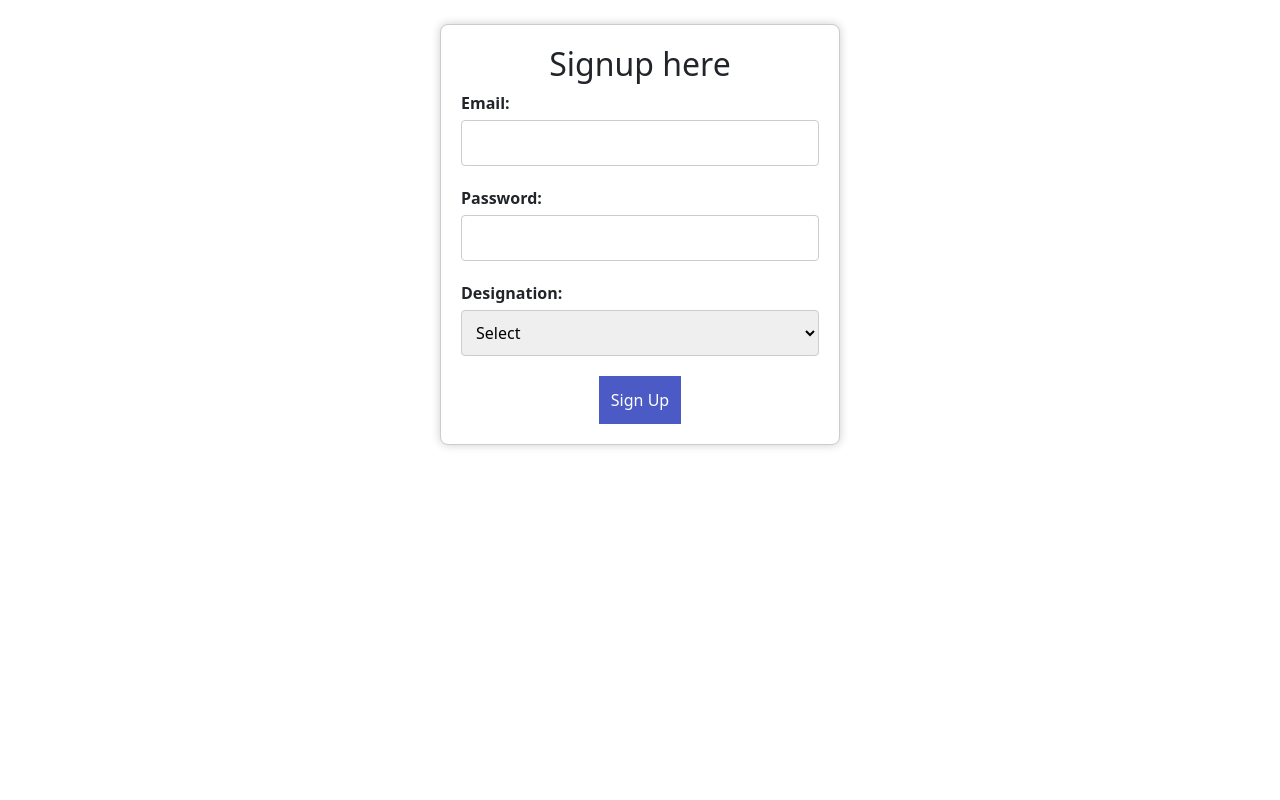
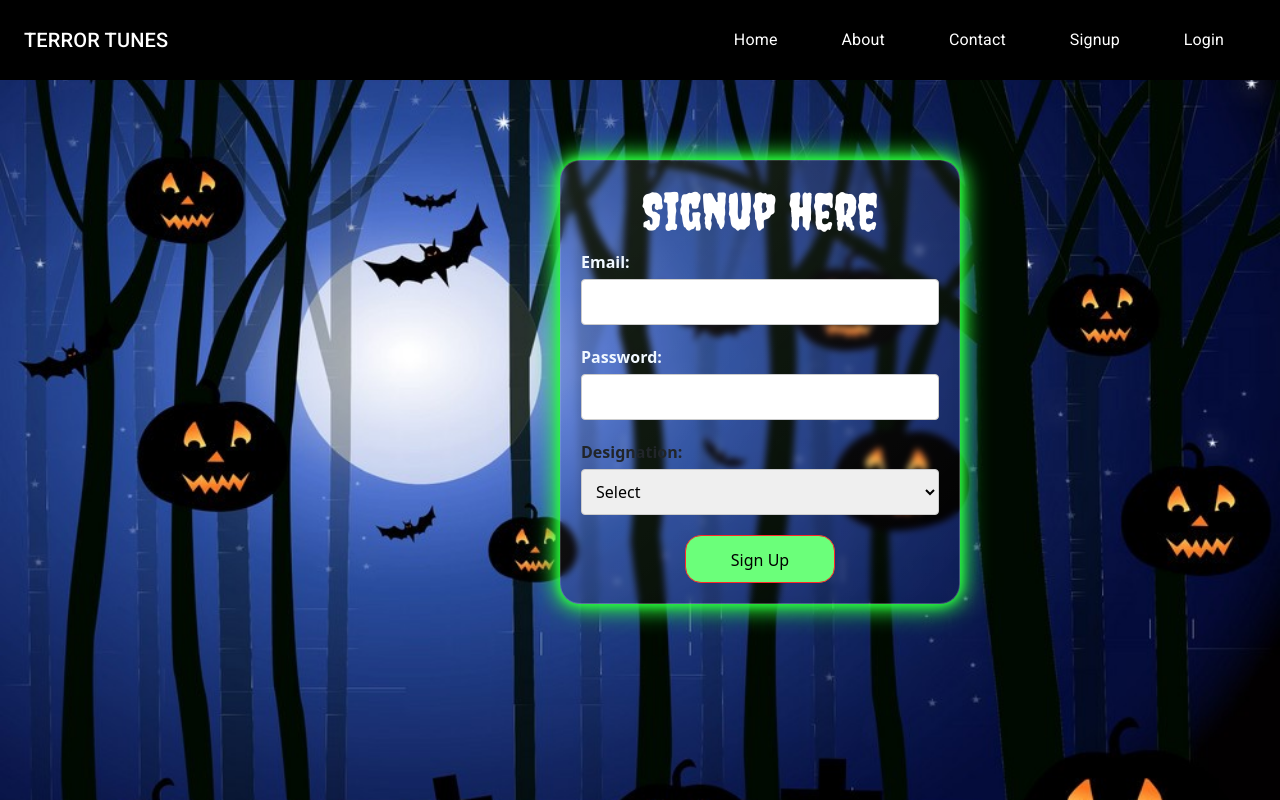
Before and after one commit to Nandini80/TerrorTunes, a React (Vite) app in the folder client/: page /Signup in a window 1280 px wide. Built offline with nearby package versions, Linux system fonts and the light colour scheme.

Commit message:
more changes made

```diff
--- a/client/src/components/Landingpage/components/Navbar.jsx
+++ b/client/src/components/Landingpage/components/Navbar.jsx
@@ -67,7 +67,7 @@ const Navbar = () => {
                 component="h2"
 
                 >
-                    HBSales
+                    TERROR TUNES
                 </Typography>
                 <Box sx={{display: { xs: 'block', sm: 'none' } }}>
                     <DrawerItem />
--- a/client/src/components/Login.jsx
+++ b/client/src/components/Login.jsx
@@ -1,7 +1,8 @@
 import React, { useState } from 'react';
 import axios from 'axios';
 import {useNavigate} from 'react-router-dom';
-
+import './login.css'
+import Navbar from './Landingpage/components/Navbar';
 function Login()
 {
   const navigate = useNavigate();
@@ -61,24 +62,29 @@ function Login()
   };
 
   return (
-    <div className="signup-container mt-5">
-      <form method="post">
+    <div className='outer'>
+      <Navbar/>
+      <div className='logincon'>
+    {/* <div className="signup-container mt-5 "> */}
+      <form method="post" className='myform'>
         <center>
-          <h2>Login here</h2>
+          <h2 className='heading'> Login here</h2>
           <div className="input-container">
-            <label>Email:</label>
+            <label className='lab'>Email:</label>
             <input type="email" name="email" onChange={doUpdatetxt} onBlur={doCheck} required />
             <p>{errobj.email}</p>
           </div>
           <div className="input-container">
-            <label>Password:</label>
+            <label className='lab'>Password:</label>
             <input type="password" name="pass" onChange={doUpdatetxt} onBlur={doCheck} required />
             <p>{errobj.pass}</p>
             </div>
-          <button value="button" onClick={doSubmit}>Login</button>
+          <button className='loginbtn' value="button" onClick={doSubmit}>Login</button>
         </center>
       </form>
+      </div>
     </div>
+    // </div>
   );
 }
 
--- a/client/src/components/QuizOfTheUnKnown/quiz.css
+++ b/client/src/components/QuizOfTheUnKnown/quiz.css
@@ -1,12 +1,12 @@
-  .App {
+  .outer {
   overflow-y: hidden;
   text-align: center;
   width: 100%;
   height: 100vh;
-  background-image: url('./img3.jpg'); /* Set background image for the quiz */
+  background-image: url('./img3.jpg');
   background-size: cover;
+  }
 
-  }
 
   .heading {
     width: 100%;
@@ -91,12 +91,12 @@
     margin: auto;
   }
 
-  ul {
+  .unlist {
     list-style: none;
    margin-left: 40px;
   }
 
-  li {
+  .litem {
     margin-top: 8px;
 
     background-color: rgb(33 15 15);
@@ -114,28 +114,13 @@
     font-style: normal;
     overflow-y: hidden;
 
-
-    /* &.correct {
-      background-color: green;
-      border: 3px solid #775d5d;
-    }
-
-    &.incorrect {
-      background-color: red;
-      border: 3px solid #775d5d;
-    }
-
-    &:hover {
-      cursor: pointer;
-    } */
-
   }
-  li:hover{
+  .litem:hover{
     cursor:pointer;
   }
 
 
-  li:active{
+  .litem:active{
     background-color: rgb(222, 165, 150);
     color: black;
   }
@@ -179,7 +164,7 @@
       box-shadow: 0 8px 32px 0 rgba(0, 0, 0, 0.37);
   }
 
-  button {
+  .btn {
     background-color: #00CC00;
     border: none;
     color: white;
--- a/client/src/components/QuizOfTheUnKnown/quiz.jsx
+++ b/client/src/components/QuizOfTheUnKnown/quiz.jsx
@@ -2,9 +2,9 @@
 import React, { useState, useEffect } from "react";
 import "./quiz.css";
 import questions from "./ques.jsx";
-import pic from './img3.jpg';
+// import pic from './img3.jpg';
 
-function App() {
+function Quiz() {
   const shuffledQuestions = [...questions].sort(() => Math.random() - 0.2).slice(0, 5);
 
   const [showResults, setShowResults] = useState(false);
@@ -36,12 +36,14 @@ function App() {
     setScore(0);
     setCurrentQuestion(0);
     setShowResults(false);
+    const audioElement = document.getElementById("endGameAudio");
+    audioElement.play();
   };
 
   return (
     <>
     {/* <img src={pic} alt="not aval" width="100%"/> */}
-    <div className="App">
+    <div className="outer">
       {/* <video src={videobg} className="video-background" autoPlay loop muted playsInline /> */}
 
       <h1 className="heading">QUIZ OF THE UNKNOWN</h1>
@@ -53,15 +55,17 @@ function App() {
           <h2>
             {score} out of 5 correct - ({(score / 5) * 100}%)
           </h2>
-          <button onClick={restartGame}>Restart game</button>
+          <button className="btn"onClick={restartGame}>Restart game</button>
+          {/* added  */}
+
         </div>
       ) : (
         <div className="question-card">
           <h2 className="quescnt">Question: {currentQuestion + 1} out of 5</h2>
           <h3 className="question-text">{shuffledQuestions[currentQuestion].text}</h3>
-          <ul>
+          <ul className="unlist">
             {shuffledQuestions[currentQuestion].options.map((option) => (
-              <li key={option.id} onClick={() => optionClicked(option.isCorrect) }>
+              <li  className="litem" key={option.id} onClick={() => optionClicked(option.isCorrect) }>
                 {option.text}
               </li>
             ))}
@@ -73,4 +77,4 @@ function App() {
   );
 }
 
-export default App;
+export default Quiz;
--- a/client/src/components/Signup.jsx
+++ b/client/src/components/Signup.jsx
@@ -3,7 +3,8 @@ import axios from 'axios';
 import '../Styling/SignupCSS.css';
 import { signupservice } from '../services/user';
 import { useNavigate } from 'react-router-dom';
-
+import Navbar from './Landingpage/components/Navbar';
+import './signup.css'
 function Signup() {
   const [obj, dosignup] = useState({ email: "", pass: "", desig: "" });
   const [errobj, doUpdateErr] = useState({ email: "", pass: "", desig: "" })
@@ -61,17 +62,20 @@ function Signup() {
      }
 
   return (
-    <div className="signup-container mt-4">
-      <form method="post">
+  <div className="outer">
+    <Navbar/>
+    <div className="signupcon">
+    {/* <div className="signup-container mt-4"> */}
+      <form method="post" name='myform'>
         <center>
-          <h2>Signup here</h2>
+          <h2 className='heading'>Signup here</h2>
           <div className="input-container">
-            <label>Email:</label>
+            <label className='lab'>Email:</label>
             <input type="email" name="email" onChange={doUpdatetxt} onBlur={doCheck} required />
             <p>{errobj.email}</p>
           </div>
           <div className="input-container">
-            <label>Password:</label>
+            <label className='lab'>Password:</label>
             <input type="password" name="pass" onChange={doUpdatetxt} onBlur={doCheck} required />
             <p>{errobj.pass}</p>
           </div>
@@ -84,10 +88,12 @@ function Signup() {
             </select>
             <p>{errobj.desig}</p>
           </div>
-          <button value="Submit" onClick={doSign}>Sign Up</button>
+          <button className='signbtn' value="Submit" onClick={doSign}>Sign Up</button>
         </center>
       </form>
+      </div>
     </div>
+    //  </div>
   );
 }
 
--- /dev/null
+++ b/client/src/components/login.css
@@ -0,0 +1,73 @@
+
+.outer {
+    height: 100vh;
+    background-image: url('./g4.jpg');
+    background-size: cover;
+  }
+
+  .logincon {
+    height: auto;
+    width: 90%; /* Adjusted for responsiveness */
+    position: absolute;
+    top:10rem;
+    left: 35rem;
+    max-width: 400px; /* Set a maximum width for larger screens */
+    margin: auto; /* Center the logincon */
+    padding: 20px;
+    background: linear-gradient(135deg, rgba(255, 255, 255, 0.1), rgba(255, 255, 255, 0));
+    backdrop-filter: blur(3px);
+    -webkit-backdrop-filter: blur(10px);
+    border-radius: 20px;
+    border: 1px solid rgba(255, 255, 255, 0.18);
+    box-shadow: 0 8px 32px 0 rgba(0, 0, 0, 0.37);
+    box-shadow: 0 0 10px #2AFF3D, 0 0 20px #2AFF3D, 0 0 30px #2AFF3D;
+  }
+
+  .myform {
+    margin-top: 2rem;
+    margin-left: auto;
+    margin-right: auto;
+  }
+
+  .heading {
+    color: #2AFF3D;
+  }
+
+  .lab {
+    color: aliceblue;
+  }
+
+  form p {
+    color: rgb(138, 138, 117);
+  }
+
+  .loginbtn {
+    height: 3rem;
+    width: 100%; /* Full width for responsiveness */
+    max-width: 200px; /* Set a maximum width for larger screens */
+    border-radius: 1rem;
+    background-color: rgb(107, 255, 122);
+    color: black;
+    border: 1px solid rgb(255, 41, 41);
+  }
+
+  .loginbtn:active {
+    background-color: rgb(56, 104, 61);
+  }
+
+  /* Media queries for responsiveness */
+  @media screen and (max-width: 768px) {
+    .logincon {
+      width: 90%; /* Adjusted width for smaller screens */
+    }
+  }
+
+  @media screen and (max-width: 576px) {
+    .logincon {
+      width: 100%; /* Full width for even smaller screens */
+    }
+    .myform {
+      margin-left: 10px; /* Adjusted for smaller screens */
+      margin-right: 10px;
+    }
+  }
--- /dev/null
+++ b/client/src/components/signup.css
@@ -0,0 +1,70 @@
+.outer{
+    height: 100vh;
+    background-image: url('./g4.jpg');
+    background-size: cover;
+}
+
+.signupcon{
+
+    height: auto;
+    width: 90%; /* Adjusted for responsiveness */
+    position: absolute;
+    top:10rem;
+    left: 35rem;
+    max-width: 400px; /* Set a maximum width for larger screens */
+    margin: auto; /* Center the logincon */
+    padding: 20px;
+    background: linear-gradient(135deg, rgba(255, 255, 255, 0.1), rgba(255, 255, 255, 0));
+    backdrop-filter: blur(3px);
+    -webkit-backdrop-filter: blur(10px);
+    border-radius: 20px;
+    border: 1px solid rgba(255, 255, 255, 0.18);
+    box-shadow: 0 8px 32px 0 rgba(0, 0, 0, 0.37);
+    box-shadow: 0 0 10px #2AFF3D, 0 0 20px #2AFF3D, 0 0 30px #2AFF3D;
+}
+.myform {
+    margin-top: 2rem;
+    margin-left: auto;
+    margin-right: auto;
+  }
+  .heading {
+    color: #2AFF3D;
+  }
+
+  .lab {
+    color: aliceblue;
+  }
+
+  form p {
+    color: rgb(138, 138, 117);
+  }
+
+  .signbtn {
+    height: 3rem;
+    width: 60%;
+    max-width: 150px;
+    border-radius: 1rem;
+    background-color: rgb(107, 255, 122);
+    color: black;
+    border: 1px solid rgb(255, 41, 41);
+  }
+
+  .signbtn:active {
+    background-color: rgb(56, 104, 61);
+  }
+
+  @media screen and (max-width: 768px) {
+    .signupcon {
+      width: 90%; /* Adjusted width for smaller screens */
+    }
+  }
+
+  @media screen and (max-width: 576px) {
+    .signupcon {
+      width: 100%; /* Full width for even smaller screens */
+    }
+    .myform {
+      margin-left: 10px; /* Adjusted for smaller screens */
+      margin-right: 10px;
+    }
+  }
```
Also changed, not shown: client/src/App.jsx (+4 -13 lines), client/src/components/g4.jpg (added).
